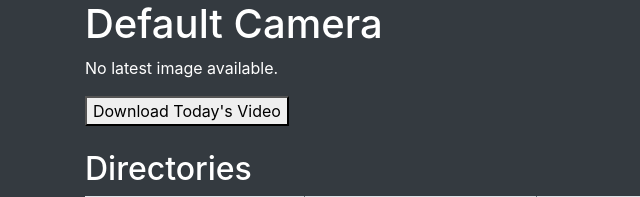
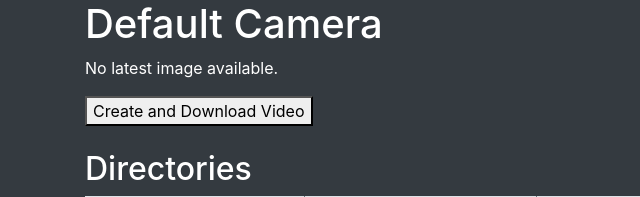
Before and after one commit to ryanaross/rtsp-timelapse, a Flask app: page / in a window 1280 px wide. Shown: the top 197 px of the page, without its empty margins (0-640 px from the left). Run offline with Flask 3, Linux system fonts and the light colour scheme; some libraries are stand-ins or nearby versions.

Commit message:
change label

```diff
--- a/templates/status.html
+++ b/templates/status.html
@@ -35,7 +35,7 @@
         {% endif %}
 
         <form action="/make_video" method="post" id="videoForm">
-            <button type="submit" id="videoButton">Download Today's Video</button>
+            <button type="submit" id="videoButton">Create and Download Video</button>
         </form>
 
         <script>
```
